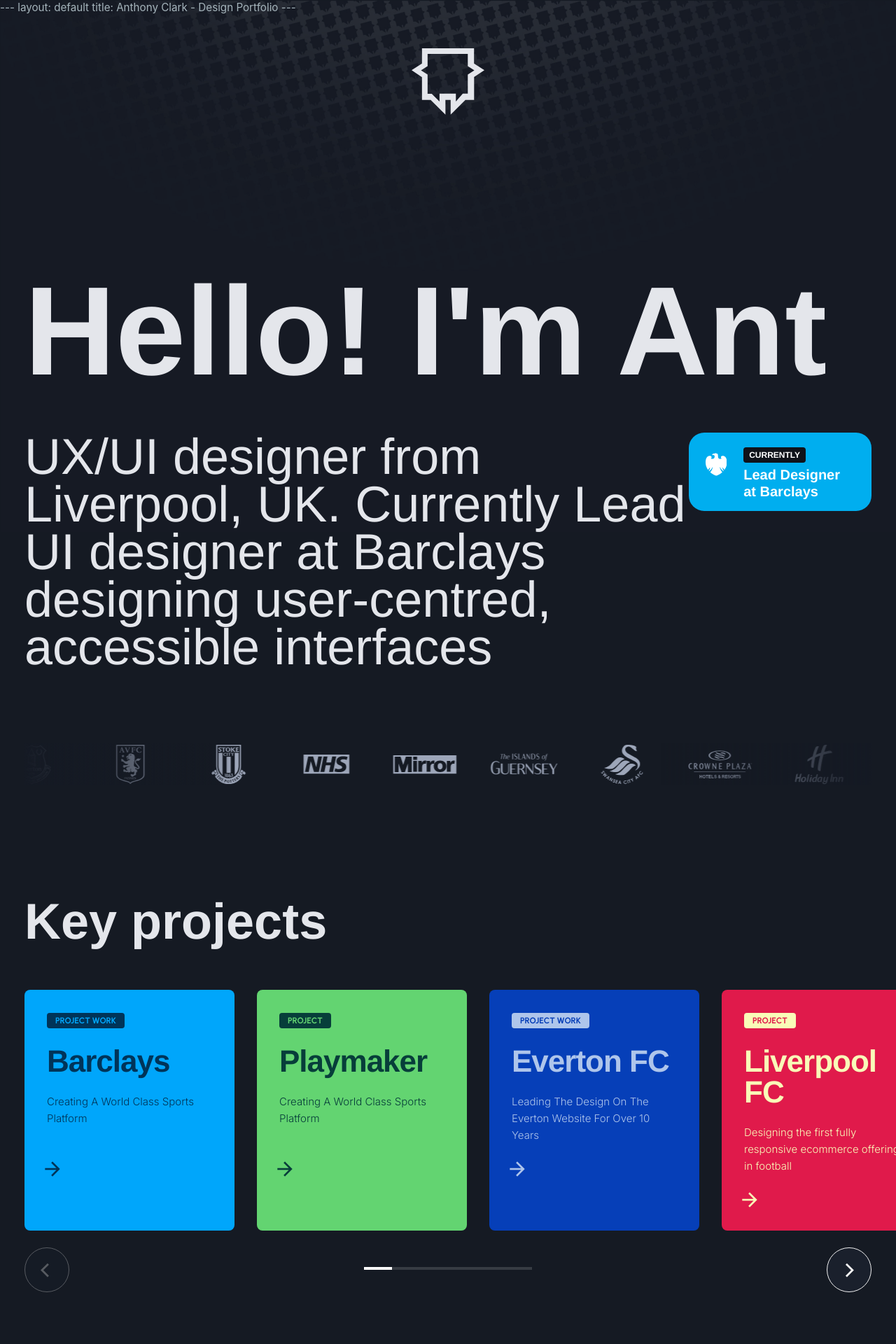
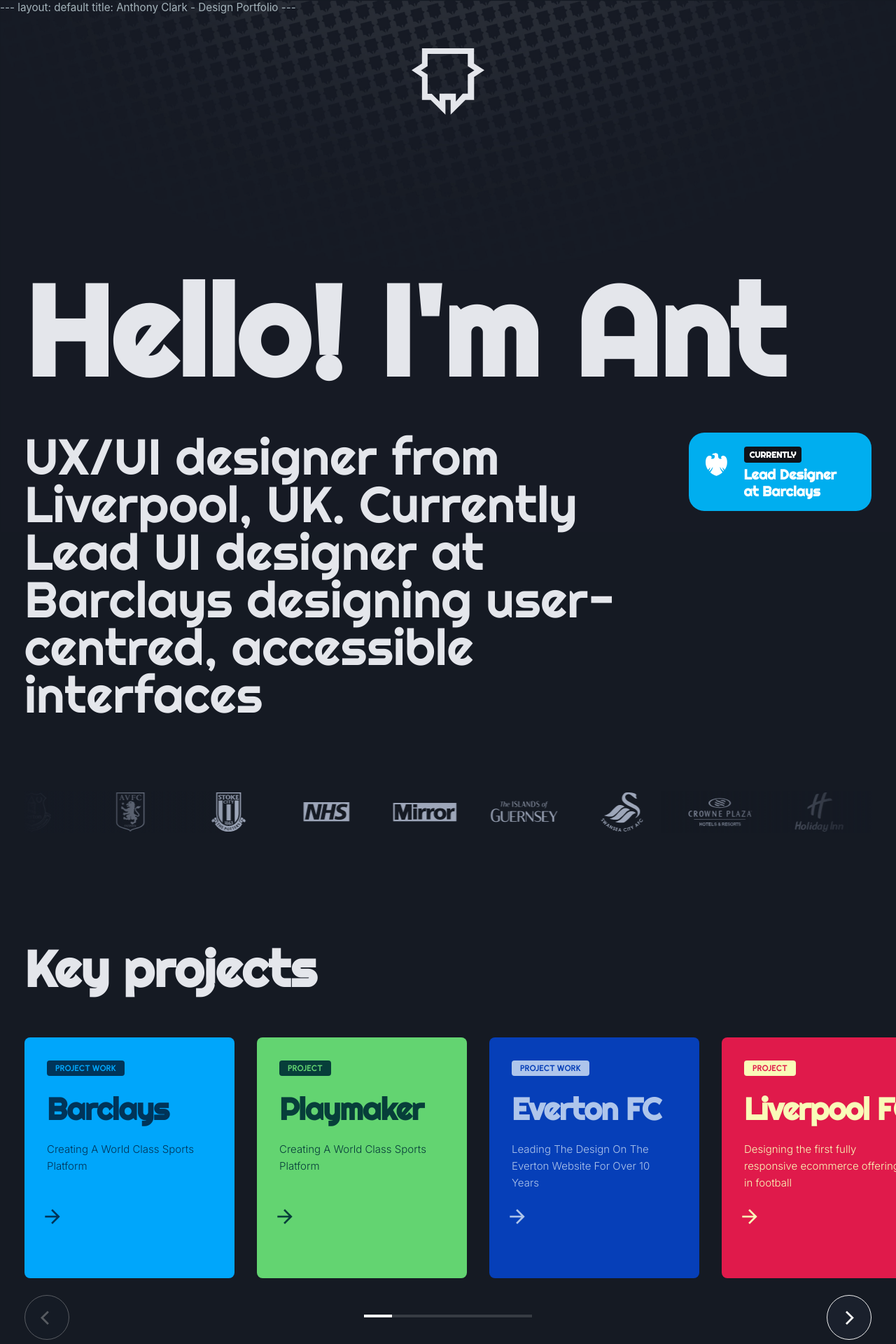
Before and after one commit to anthony-clark/AnthonyClark.github.io, a Jekyll site: the page index.html, which Jekyll copies as it is, in a window 1280 px wide. Shown: the top 1920 px of the page at 70% size. Built offline with Jekyll 4.4.1, drawn with Linux system fonts in a browser that asks for light colours; nearby versions of some CDN libraries.

Commit message:
font change

```diff
--- a/everton-fc.html
+++ b/everton-fc.html
@@ -14,6 +14,7 @@
 			<link rel="stylesheet" href="https://cdn.jsdelivr.net/npm/bootstrap@4.0.0/dist/css/bootstrap.min.css" integrity="sha384-Gn5384xqQ1aoWXA+058RXPxPg6fy4IWvTNh0E263XmFcJlSAwiGgFAW/dAiS6JXm" crossorigin="anonymous">
 			<link rel="stylesheet" type="text/css" href="css/main.css">
 			<link rel="preconnect" href="https://fonts.gstatic.com">
+			<link href="https://fonts.googleapis.com/css?family=Righteous:400" rel="stylesheet"  type='text/css'>
 			<link href="https://fonts.googleapis.com/css?family=Urbanist:700" rel="stylesheet"  type='text/css'>
 			<link href="https://fonts.googleapis.com/css?family=Urbanist:300" rel="stylesheet"  type='text/css'>
 			<link href="https://fonts.googleapis.com/css?family=Inter:300,700" rel='stylesheet' type='text/css'>
--- a/index.html
+++ b/index.html
@@ -15,6 +15,7 @@
 			<link rel="stylesheet" type="text/css" href="css/main.css">
 			<link rel="stylesheet" type="text/css" href="css/flickity-slider.css">
 			<link rel="preconnect" href="https://fonts.gstatic.com">
+			<link href="https://fonts.googleapis.com/css?family=Righteous:400" rel="stylesheet"  type='text/css'>
 			<link href="https://fonts.googleapis.com/css?family=Urbanist:700" rel="stylesheet"  type='text/css'>
 			<link href="https://fonts.googleapis.com/css?family=Urbanist:300" rel="stylesheet"  type='text/css'>
 			<link href="https://fonts.googleapis.com/css?family=Inter:300,700" rel='stylesheet' type='text/css'>
--- a/lexus-car-search.html
+++ b/lexus-car-search.html
@@ -15,6 +15,7 @@
 			<link rel="stylesheet" type="text/css" href="css/main.css">
 			<link rel="stylesheet" type="text/css" href="css/flickity-standard.css">
 			<link rel="preconnect" href="https://fonts.gstatic.com">
+			<link href="https://fonts.googleapis.com/css?family=Righteous:400" rel="stylesheet"  type='text/css'>
 			<link href="https://fonts.googleapis.com/css?family=Urbanist:700" rel="stylesheet"  type='text/css'>
 			<link href="https://fonts.googleapis.com/css?family=Urbanist:300" rel="stylesheet"  type='text/css'>
 			<link href="https://fonts.googleapis.com/css?family=Inter:300,700" rel='stylesheet' type='text/css'>
--- a/playmaker-platform.html
+++ b/playmaker-platform.html
@@ -14,6 +14,7 @@
 			<link rel="stylesheet" href="https://cdn.jsdelivr.net/npm/bootstrap@4.0.0/dist/css/bootstrap.min.css" integrity="sha384-Gn5384xqQ1aoWXA+058RXPxPg6fy4IWvTNh0E263XmFcJlSAwiGgFAW/dAiS6JXm" crossorigin="anonymous">
 			<link rel="stylesheet" type="text/css" href="css/main.css">
 			<link rel="preconnect" href="https://fonts.gstatic.com">
+			<link href="https://fonts.googleapis.com/css?family=Righteous:400" rel="stylesheet"  type='text/css'>
 			<link href="https://fonts.googleapis.com/css?family=Urbanist:700" rel="stylesheet"  type='text/css'>
 			<link href="https://fonts.googleapis.com/css?family=Urbanist:300" rel="stylesheet"  type='text/css'>
 			<link href="https://fonts.googleapis.com/css?family=Inter:200,700" rel='stylesheet' type='text/css'>
```
